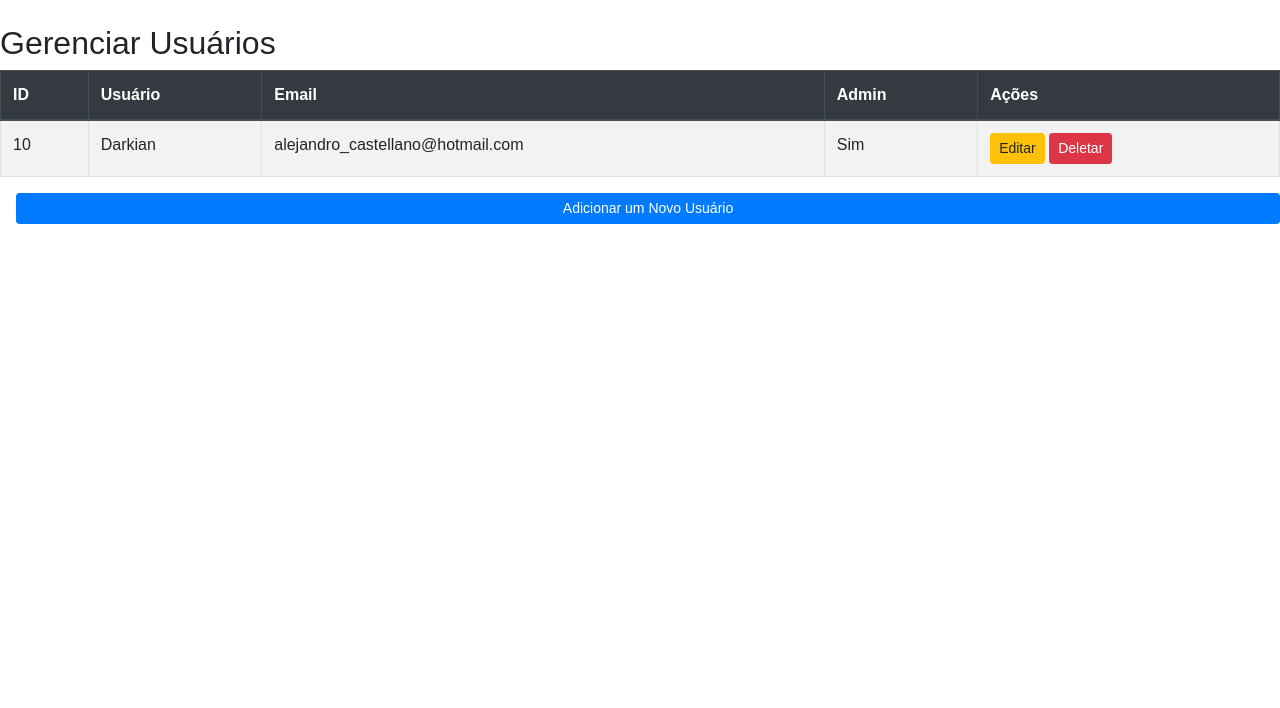
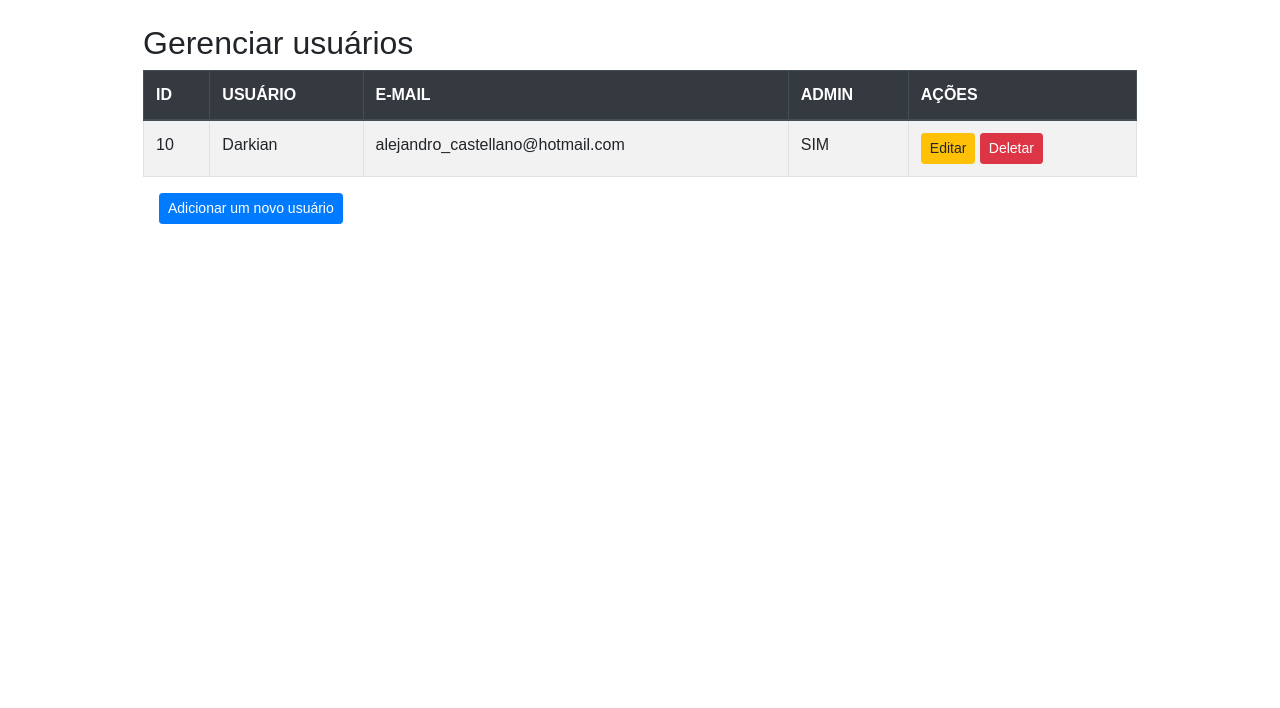
Before and after one commit to leticiam2004/projeto_blog_php, a PHP site: page /users.php in a window 1280 px wide. Shown: the part 92-800 px from the top of the page. Run offline with PHP 8.4, Linux system fonts and the light colour scheme; data comes from the database, SQL or seed files in the repository.

Commit message:
n aguento mais tbh

```diff
--- a/admin_painel.php
+++ b/admin_painel.php
@@ -4,7 +4,7 @@
 <div class="container mt-5 mb-5">
     <h2 class="mb-4">Painel de Administração</h2>
 
-    <!-- Menu de navegação -->
+    <!-- menu de navegação -->
     <ul class="list-group">
         <li class="list-group-item">
             <a href="users.php" class="text-decoration-none">Gerenciar Usuários</a>
--- a/contatos.php
+++ b/contatos.php
@@ -50,6 +50,9 @@ $sql = "SELECT * FROM contato";
 $result = $conn->query($sql);
 ?>
 
+<!-- Centralizando o conteúdo em um container -->
+<div class="container" style="width: 80vw;">
+
     <!-- Tabela com os tickets -->
     <h2 class="mt-4">Lista de Tickets</h2>
     <?php if ($result->num_rows > 0): ?>
@@ -73,7 +76,7 @@ $result = $conn->query($sql);
                         <td><?= $row['email']; ?></td>
                         <td><?= $row['assunto']; ?></td>
                         <td><?= $row['situacao']; ?></td>
-                    <td><?= $row['problema']; ?></td>
+                        <td style="white-space: normal; word-wrap: break-word; overflow-wrap: break-word;"><?= $row['problema']; ?></td>
                         <td>
                             <a href="contatos.php?action=edit&id=<?= $row['id']; ?>" class="btn btn-warning btn-sm">Editar</a>
                             <a href="contatos.php?action=delete&id=<?= $row['id']; ?>" class="btn btn-danger btn-sm">Deletar</a>
@@ -112,3 +115,4 @@ $result = $conn->query($sql);
             <button type="submit" class="btn btn-success mb-4" name="edit_contact">Salvar Alterações</button>
         </form>
     <?php endif; ?>
+</div>
--- a/database/database.sql
+++ b/database/database.sql
@@ -25,7 +25,7 @@ CREATE TABLE IF NOT EXISTS `contato` (
   `nome_completo` varchar(50) CHARACTER SET utf8mb4 COLLATE utf8mb4_bin NOT NULL,
   `email` varchar(50) CHARACTER SET utf8mb4 COLLATE utf8mb4_bin NOT NULL,
   `assunto` varchar(50) CHARACTER SET utf8mb4 COLLATE utf8mb4_bin NOT NULL DEFAULT '',
-  `situacao` varchar(50) NOT NULL DEFAULT '''Novo''',
+  `situacao` varchar(50) NOT NULL DEFAULT ''Novo'',
   `problema` text NOT NULL,
   PRIMARY KEY (`id`)
 ) ENGINE=InnoDB AUTO_INCREMENT=6 DEFAULT CHARSET=armscii8 COLLATE=armscii8_bin;
--- a/user_produtos.php
+++ b/user_produtos.php
@@ -3,7 +3,7 @@ include "admin/db.connect.php";
 include "header.php";
 
 
-// Fetch products
+// fetch
 $sql = "SELECT * FROM produtos";
 $products = $conn->query($sql);
 ?>
@@ -16,7 +16,8 @@ $products = $conn->query($sql);
 
 </div>
 <div class="container">
-    <div class="row row-cols-2 row-cols-lg-3 mx-auto">
+<div class="row row-cols-2 row-cols-md-3 row-cols-lg-4 row-cols-xl-5 mx-auto">
+
         <?php foreach ($products as $product): ?>
             <div class="col">
                 <div class="card mt-4 mb-4" style="width: auto;">
--- a/users.php
+++ b/users.php
@@ -1,25 +1,26 @@
 <?php
-include "admin/db.connect.php"; // Conexão com o banco
-include "header.php"; // Cabeçalho com a inclusão do Bootstrap
+include "admin/db.connect.php"; // conexão com o banco de dados
+include "header.php"; // importa o cabeçalho, já com bootstrap incluso
 
-// Lógica para adicionar um novo usuário
+// verifica se o formulário de adição foi enviado
 if (isset($_POST['add_user'])) {
     $username = $_POST['username'];
     $email = $_POST['email'];
-    $admin = isset($_POST['admin']) ? 1 : 0; // Verifica se o campo admin foi marcado
-    $password = $_POST['password']; // Obtém a senha do formulário
-    $hashedPassword = password_hash($password, PASSWORD_DEFAULT); // Hash da senha
+    $admin = isset($_POST['admin']) ? 1 : 0; // se estiver marcado, define como admin
+    $password = $_POST['password']; // pega a senha do formulário
+    $hashedPassword = password_hash($password, PASSWORD_DEFAULT); // criptografa a senha
 
+    // insere o novo usuário no banco
     $stmt = $conn->prepare("INSERT INTO users (username, email, admin, password) VALUES (?, ?, ?, ?)");
     $stmt->bind_param("ssis", $username, $email, $admin, $hashedPassword);
     $stmt->execute();
 
-    // Redireciona para evitar reenvio do formulário ao atualizar a página
+    // redireciona pra evitar reenvio do formulário
     header("Location: users.php");
     exit();
 }
 
-// Lógica para editar usuário
+// verifica se é uma edição
 if (isset($_GET['id']) && isset($_GET['action']) && $_GET['action'] == 'edit') {
     $userId = $_GET['id'];
     $stmt = $conn->prepare("SELECT * FROM users WHERE id = ?");
@@ -29,49 +30,67 @@ if (isset($_GET['id']) && isset($_GET['action']) && $_GET['action'] == 'edit') {
     $user = $result->fetch_assoc();
 }
 
-// Lógica para salvar as edições do usuário
+// verifica se o formulário de edição foi enviado
 if (isset($_POST['edit_user'])) {
     $userId = $_POST['id'];
     $username = $_POST['username'];
     $email = $_POST['email'];
-    $admin = isset($_POST['admin']) ? 1 : 0; // Verifica se o campo admin foi marcado
-    $password = $_POST['password']; // Obtém a senha do formulário
-    $hashedPassword = !empty($password) ? password_hash($password, PASSWORD_DEFAULT) : $user['password']; // Se a senha não for fornecida, mantém a antiga
+    $admin = isset($_POST['admin']) ? 1 : 0;
+    $password = $_POST['password'];
 
+    // busca a senha atual no banco se não houver uma senha nova informada
+    if (empty($password)) {
+        $stmt = $conn->prepare("SELECT password FROM users WHERE id = ?");
+        $stmt->bind_param("i", $userId);
+        $stmt->execute();
+        $result = $stmt->get_result();
+        $row = $result->fetch_assoc();
+        $hashedPassword = $row ? $row['password'] : ''; // mantém a senha antiga
+    } else {
+        $hashedPassword = password_hash($password, PASSWORD_DEFAULT);
+    }
+
+    // atualiza os dados no banco
     $stmt = $conn->prepare("UPDATE users SET username = ?, email = ?, admin = ?, password = ? WHERE id = ?");
     $stmt->bind_param("ssisi", $username, $email, $admin, $hashedPassword, $userId);
-    $stmt->execute();
 
-    header("Location: users.php"); // Redireciona após a edição
+    if ($stmt->execute()) {
+        header("Location: users.php");
         exit();
+    } else {
+        echo "Erro ao atualizar o usuário: " . $conn->error;
+    }
 }
 
-// Lógica para deletar o usuário
+// verifica se é uma exclusão
 if (isset($_GET['action']) && $_GET['action'] == 'delete' && isset($_GET['id'])) {
     $userId = $_GET['id'];
     $stmt = $conn->prepare("DELETE FROM users WHERE id = ?");
     $stmt->bind_param("i", $userId);
     $stmt->execute();
 
-    header("Location: users.php"); // Redireciona após a exclusão
+    // redireciona após a exclusão
+    header("Location: users.php");
     exit();
 }
 
-// Consulta para listar os usuários
+// pega a lista de usuários do banco
 $stmt = $conn->query("SELECT * FROM users");
 $users = $stmt->fetch_all(MYSQLI_ASSOC);
 ?>
 
-<!-- Tabela com os usuários -->
-<h2 class="mt-4">Gerenciar Usuários</h2>
+<!-- conteúdo centralizado -->
+<div class="container" style="max-width: 80vw; margin: 0 auto;">
+    <!-- tabela com os usuários -->
+    <h2 class="mt-4">Gerenciar usuários</h2>
     <table class="table table-striped table-bordered table-hover">
         <thead class="thead-dark">
             <tr>
                 <th>ID</th>
-            <th>Usuário</th>
-            <th>Email</th>
-            <th>Admin</th>
-            <th>Ações</th>
+                <th>USUÁRIO</th>
+                <th>E-MAIL</th>
+                <th>ADMIN</th>
+                <th>AÇÕES</th>
             </tr>
         </thead>
         <tbody>
@@ -80,21 +99,22 @@ $users = $stmt->fetch_all(MYSQLI_ASSOC);
                     <td><?= $user['id']; ?></td>
                     <td><?= $user['username']; ?></td>
                     <td><?= $user['email']; ?></td>
-                <td><?= $user['admin'] ? 'Sim' : 'Não'; ?></td>
+                    <td><?= $user['admin'] ? 'SIM' : 'NÃO'; ?></td>
                     <td>
                         <a href="users.php?action=edit&id=<?= $user['id']; ?>" class="btn btn-warning btn-sm">Editar</a>
-                    <a href="users.php?action=delete&id=<?= $user['id']; ?>" class="btn btn-danger btn-sm">Deletar</a>
+                        <a href="users.php?action=delete&id=<?= $user['id']; ?>" class="btn btn-danger btn-sm" onclick="return confirmDelete()">Deletar</a>
+
                     </td>
                 </tr>
             <?php endforeach; ?>
         </tbody>
     </table>
-<a href="users.php?action=add" class="btn btn-primary btn-sm mb-3 ml-3">Adicionar um Novo Usuário</a>
+    <a href="users.php?action=add" class="btn btn-primary btn-sm mb-3 ml-3">Adicionar um novo usuário</a>
 
     <?php if (isset($_GET['action']) && $_GET['action'] == 'edit' && isset($user)): ?>
-    <!-- Formulário de edição -->
+        <!-- formulário de edição -->
         <div class="ml-3 mb-3">
-        <h3>Editar Usuário</h3>
+            <h2>Editar usuário</h2>
             <form action="users.php" method="POST">
                 <input type="hidden" name="id" value="<?= $user['id']; ?>">
                 <div class="form-group">
@@ -107,23 +127,22 @@ $users = $stmt->fetch_all(MYSQLI_ASSOC);
                     <input type="email" class="form-control" id="email" name="email" value="<?= $user['email']; ?>" required>
                 </div>
                 <div class="form-group">
-                <label for="password">Nova Senha (deixe em branco para não alterar):</label>
+                    <label for="password">Nova senha (deixe em branco para não alterar):</label>
                     <input type="password" class="form-control" id="password" name="password">
                 </div>
                 <div class="form-check">
                     <input type="checkbox" class="form-check-input" id="admin" name="admin" <?= $user['admin'] ? 'checked' : ''; ?>>
                     <label class="form-check-label" for="admin">Admin</label>
                 </div>
-            <button type="submit" class="btn btn-success mt-2" name="edit_user">Salvar Alterações</button>
+                <button type="submit" class="btn btn-success mt-2" name="edit_user">Salvar alterações</button>
             </form>
         </div>
-
     <?php endif; ?>
 
     <?php if (isset($_GET['action']) && $_GET['action'] == 'add'): ?>
-    <!-- Formulário de adicionar novo usuário -->
+        <!-- formulário de adicionar novo usuário -->
         <div class="ml-3 mb-3">
-        <h2>Adicionar Novo Usuário</h2>
+            <h2>Adicionar novo usuário</h2>
             <form action="users.php" method="POST">
                 <div class="form-group">
                     <label for="username">Nome de usuário:</label>
@@ -141,8 +160,13 @@ $users = $stmt->fetch_all(MYSQLI_ASSOC);
                     <input type="checkbox" class="form-check-input" id="admin" name="admin">
                     <label class="form-check-label" for="admin">Admin</label>
                 </div>
-            <button type="submit" class="btn btn-success mt-2" name="add_user">Adicionar Usuário</button>
+                <button type="submit" class="btn btn-success mt-2" name="add_user">adicionar usuário</button>
             </form>
         </div>
-
     <?php endif; ?>
+</div>
+<script>
+    function confirmDelete() {
+        return confirm("Tem certeza que deseja excluir este usuário?");
+    }
+</script>
```
Also changed, not shown: cadastro.php (+8 -12 lines), logout.php (+3 -4 lines), produtos.php (+11 -7 lines). Lines whose indentation alone changed are shown as unchanged.
